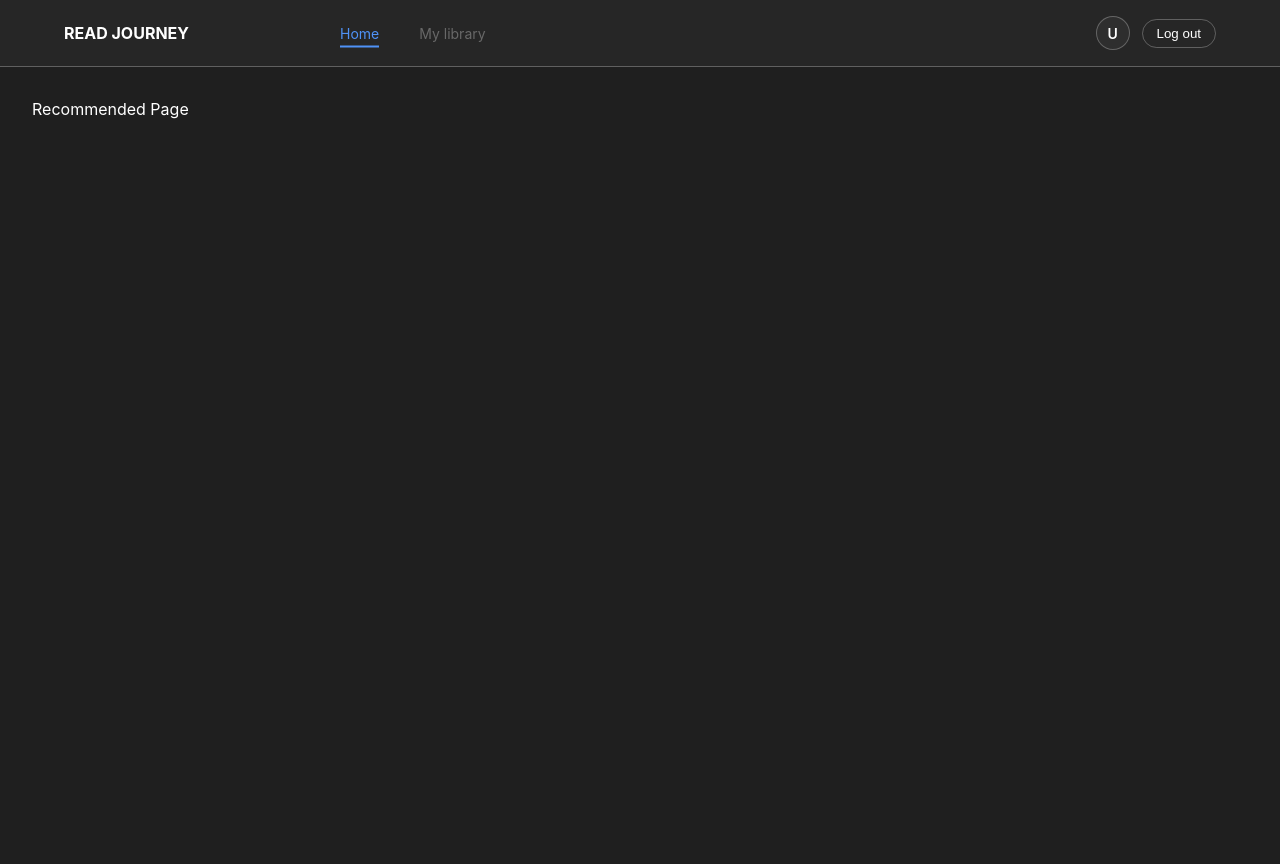
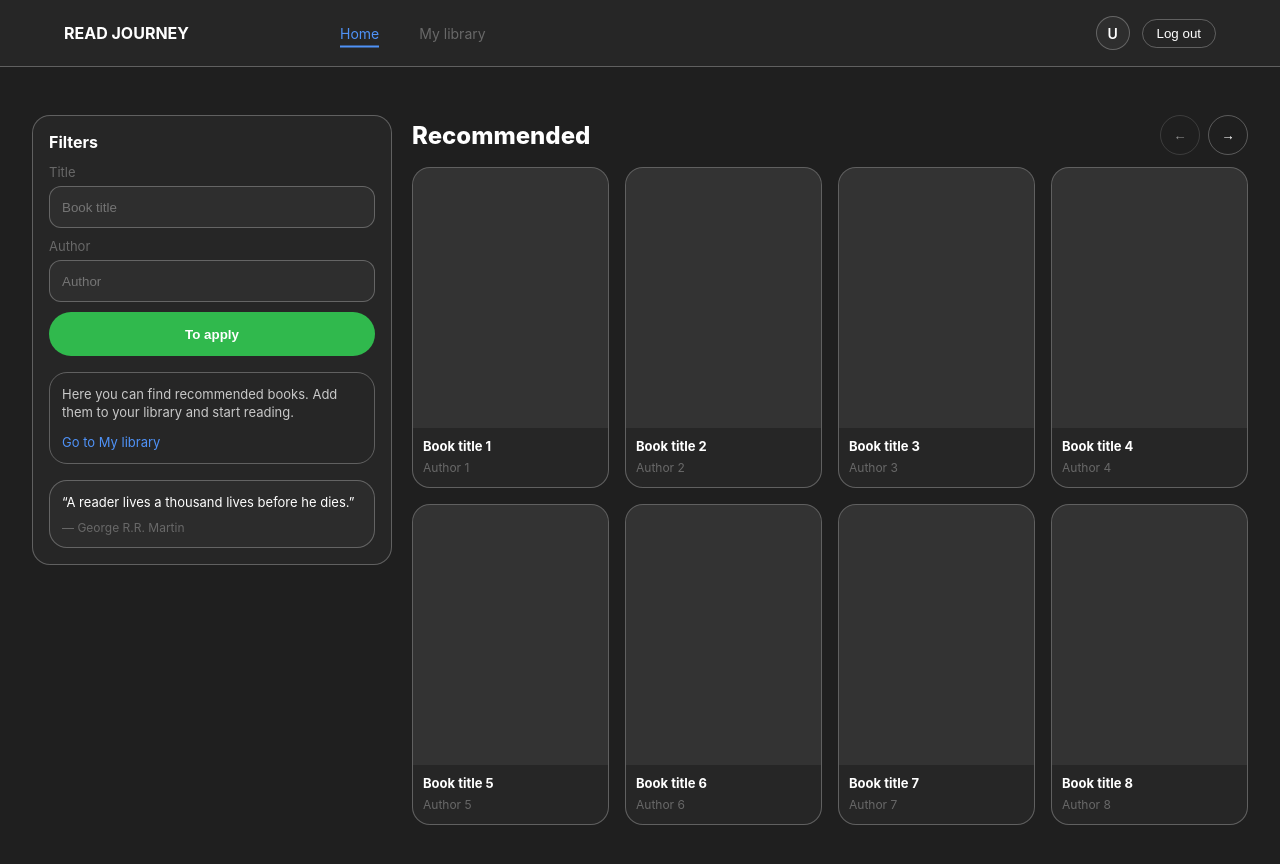
Before and after one commit to NurAleynaPektas/read-journey, a React (Vite) app: page /recommended in a window 1280 px wide. Shown: the top 864 px of the page. Before the commit the page ends 800 px from the top, so only its background shows below. Built offline with nearby package versions, Linux system fonts and the light colour scheme; no server answers; sample sign-in values are in the browser's storage.

Commit message:
recommendedPage  Dashboard added

```diff
--- /dev/null
+++ b/src/components/Dashboard.jsx
@@ -0,0 +1,52 @@
+import s from "./Dashboard.module.css";
+
+export default function Dashboard({ variant = "recommended", children }) {
+  return (
+    <div className={s.grid}>
+      <aside className={s.panel}>
+        {variant === "recommended" ? (
+          <>
+            <h3 className={s.panelTitle}>Filters</h3>
+
+            <form className={s.filters} onSubmit={(e) => e.preventDefault()}>
+              <label className={s.label}>
+                Title
+                <input className={s.input} placeholder="Book title" />
+              </label>
+
+              <label className={s.label}>
+                Author
+                <input className={s.input} placeholder="Author" />
+              </label>
+
+              <button className={s.applyBtn} type="submit">
+                To apply
+              </button>
+            </form>
+
+            <div className={s.infoBox}>
+              <p className={s.infoText}>
+                Here you can find recommended books. Add them to your library
+                and start reading.
+              </p>
+              <a className={s.link} href="/library">
+                Go to My library
+              </a>
+            </div>
+
+            <div className={s.quote}>
+              <p className={s.quoteText}>
+                “A reader lives a thousand lives before he dies.”
+              </p>
+              <p className={s.quoteAuthor}>— George R.R. Martin</p>
+            </div>
+          </>
+        ) : (
+          <div className={s.panelTitle}>Dashboard</div>
+        )}
+      </aside>
+
+      <section className={s.content}>{children}</section>
+    </div>
+  );
+}
--- /dev/null
+++ b/src/components/Dashboard.module.css
@@ -0,0 +1,112 @@
+.grid {
+  display: grid;
+  gap: 16px;
+}
+
+.panel {
+  background: var(--color-surface);
+  border: 1px solid var(--color-border);
+  border-radius: var(--radius-card);
+  padding: 16px;
+}
+
+.panelTitle {
+  margin: 0 0 12px;
+  font-size: 16px;
+  font-weight: 700;
+}
+
+.filters {
+  display: grid;
+  gap: 10px;
+  margin-bottom: 16px;
+}
+
+.label {
+  font-size: 13px;
+  color: var(--color-text-muted);
+  display: grid;
+  gap: 6px;
+}
+
+.input {
+  height: 42px;
+  border-radius: var(--radius-input);
+  border: 1px solid var(--color-border);
+  background: rgba(255, 255, 255, 0.04);
+  padding: 0 12px;
+  color: var(--color-text);
+  outline: none;
+}
+
+.input:focus {
+  border-color: var(--color-primary);
+}
+
+.applyBtn {
+  height: 44px;
+  border-radius: var(--radius-pill);
+  border: none;
+  background: var(--color-success);
+  color: #fff;
+  font-weight: 600;
+  cursor: pointer;
+}
+
+.infoBox {
+  border: 1px solid var(--color-border);
+  border-radius: var(--radius-card);
+  padding: 12px;
+  margin-bottom: 16px;
+}
+
+.infoText {
+  margin: 0 0 10px;
+  color: rgba(255, 255, 255, 0.75);
+  font-size: 13px;
+  line-height: 1.4;
+}
+
+.link {
+  color: var(--color-primary);
+  text-decoration: none;
+  font-size: 13px;
+}
+
+.link:hover {
+  text-decoration: underline;
+}
+
+.quote {
+  border: 1px solid var(--color-border);
+  border-radius: var(--radius-card);
+  padding: 12px;
+  background: rgba(255, 255, 255, 0.03);
+}
+
+.quoteText {
+  margin: 0 0 8px;
+  font-size: 13px;
+  line-height: 1.4;
+}
+
+.quoteAuthor {
+  margin: 0;
+  font-size: 12px;
+  color: var(--color-text-muted);
+}
+
+/*Tablet Desktop*/
+@media (min-width: 768px) {
+  .grid {
+    grid-template-columns: 320px 1fr;
+    align-items: start;
+  }
+}
+
+@media (min-width: 1020px) {
+  .grid {
+    grid-template-columns: 360px 1fr;
+    gap: 20px;
+  }
+}
--- /dev/null
+++ b/src/components/RecommendedBooks.jsx
@@ -0,0 +1,36 @@
+import s from "./RecommendedBooks.module.css";
+
+const MOCK = Array.from({ length: 8 }).map((_, i) => ({
+  id: String(i + 1),
+  title: `Book title ${i + 1}`,
+  author: `Author ${i + 1}`,
+}));
+
+export default function RecommendedBooks() {
+  return (
+    <div className={s.wrap}>
+      <div className={s.topRow}>
+        <h2 className={s.title}>Recommended</h2>
+
+        <div className={s.pagination}>
+          <button className={s.pageBtn} disabled>
+            ←
+          </button>
+          <button className={s.pageBtn}>→</button>
+        </div>
+      </div>
+
+      <ul className={s.grid}>
+        {MOCK.map((b) => (
+          <li key={b.id} className={s.card}>
+            <div className={s.cover} />
+            <div className={s.meta}>
+              <p className={s.bookTitle}>{b.title}</p>
+              <p className={s.bookAuthor}>{b.author}</p>
+            </div>
+          </li>
+        ))}
+      </ul>
+    </div>
+  );
+}
--- /dev/null
+++ b/src/components/RecommendedBooks.module.css
@@ -0,0 +1,95 @@
+.wrap {
+  background: transparent;
+}
+
+.topRow {
+  display: flex;
+  align-items: center;
+  justify-content: space-between;
+  gap: 12px;
+  margin-bottom: 12px;
+}
+
+.title {
+  margin: 0;
+  font-size: 20px;
+  font-weight: 800;
+}
+
+.pagination {
+  display: flex;
+  gap: 8px;
+}
+
+.pageBtn {
+  width: 40px;
+  height: 40px;
+  border-radius: var(--radius-pill);
+  border: 1px solid var(--color-border);
+  background: transparent;
+  color: var(--color-text);
+  cursor: pointer;
+}
+
+.pageBtn:disabled {
+  opacity: 0.5;
+  cursor: not-allowed;
+}
+
+.grid {
+  list-style: none;
+  padding: 0;
+  margin: 0;
+  display: grid;
+  gap: 12px;
+  grid-template-columns: repeat(2, 1fr);
+}
+
+.card {
+  background: var(--color-surface);
+  border: 1px solid var(--color-border);
+  border-radius: var(--radius-card);
+  overflow: hidden;
+}
+
+.cover {
+  width: 100%;
+  aspect-ratio: 3 / 4;
+  background: rgba(255, 255, 255, 0.06);
+}
+
+.meta {
+  padding: 10px 10px 12px;
+}
+
+.bookTitle {
+  margin: 0 0 6px;
+  font-size: 13px;
+  font-weight: 700;
+}
+
+.bookAuthor {
+  margin: 0;
+  font-size: 12px;
+  color: var(--color-text-muted);
+}
+
+/* Tablet */
+@media (min-width: 768px) {
+  .grid {
+    grid-template-columns: repeat(3, 1fr);
+    gap: 14px;
+  }
+}
+
+/* Desktop */
+@media (min-width: 1020px) {
+  .grid {
+    grid-template-columns: repeat(4, 1fr);
+    gap: 16px;
+  }
+
+  .title {
+    font-size: 24px;
+  }
+}
--- a/src/pages/RecommendedPage.jsx
+++ b/src/pages/RecommendedPage.jsx
@@ -1,3 +1,13 @@
+import Dashboard from "../components/Dashboard";
+import RecommendedBooks from "../components/RecommendedBooks";
+import s from "./RecommendedPage.module.css";
+
 export default function RecommendedPage() {
-  return <div>Recommended Page</div>;
+  return (
+    <div className={s.page}>
+      <Dashboard variant="recommended">
+        <RecommendedBooks />
+      </Dashboard>
+    </div>
+  );
 }
--- /dev/null
+++ b/src/pages/RecommendedPage.module.css
@@ -0,0 +1,3 @@
+.page {
+  padding: 16px 0;
+}
```
